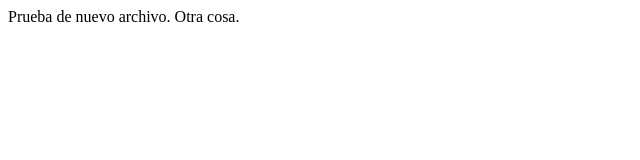
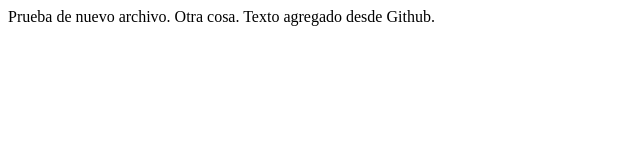
Before and after one commit to CarlosRubioTNM/fantastic-happiness, a plain HTML site: page index.html in a window 1280 px wide. Shown: the whole page, without its empty margins (0-640 px from the left). Drawn offline with Linux system fonts and the light colour scheme.

Commit message:
Update index.html

```diff
--- a/index.html
+++ b/index.html
@@ -3,5 +3,7 @@
 </head>
 <body>
 Prueba de nuevo archivo. Otra cosa.
+
+  Texto agregado desde Github.
 </body>
 </html>
```
